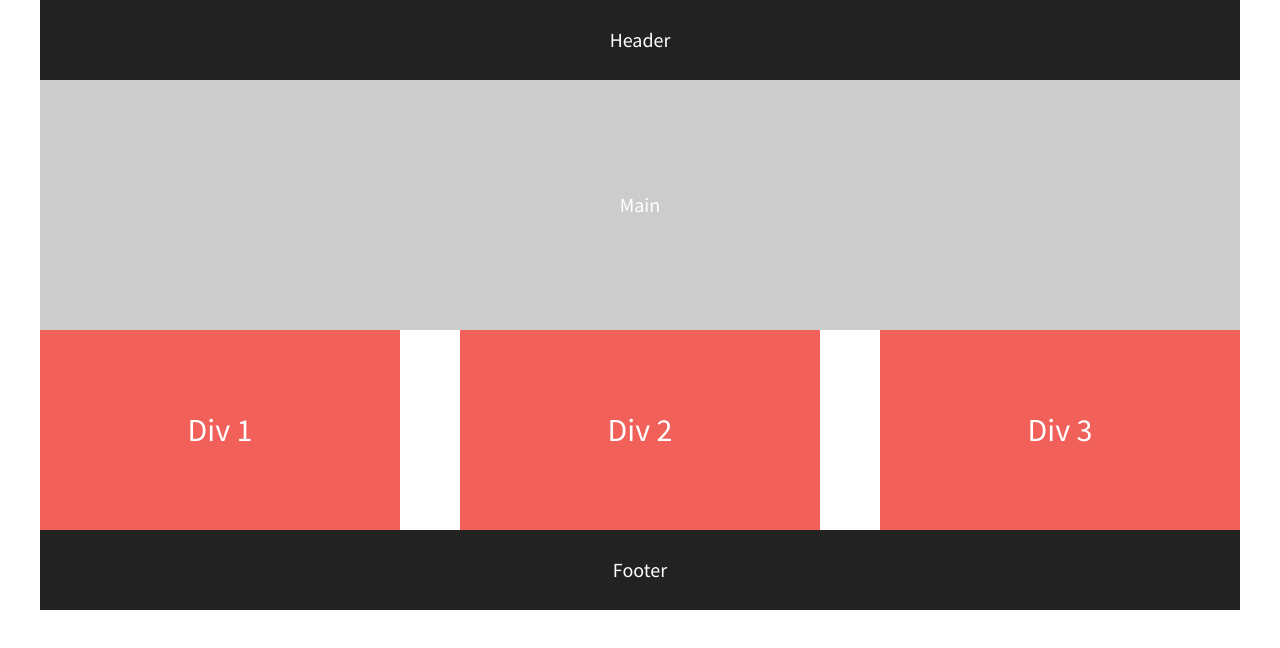
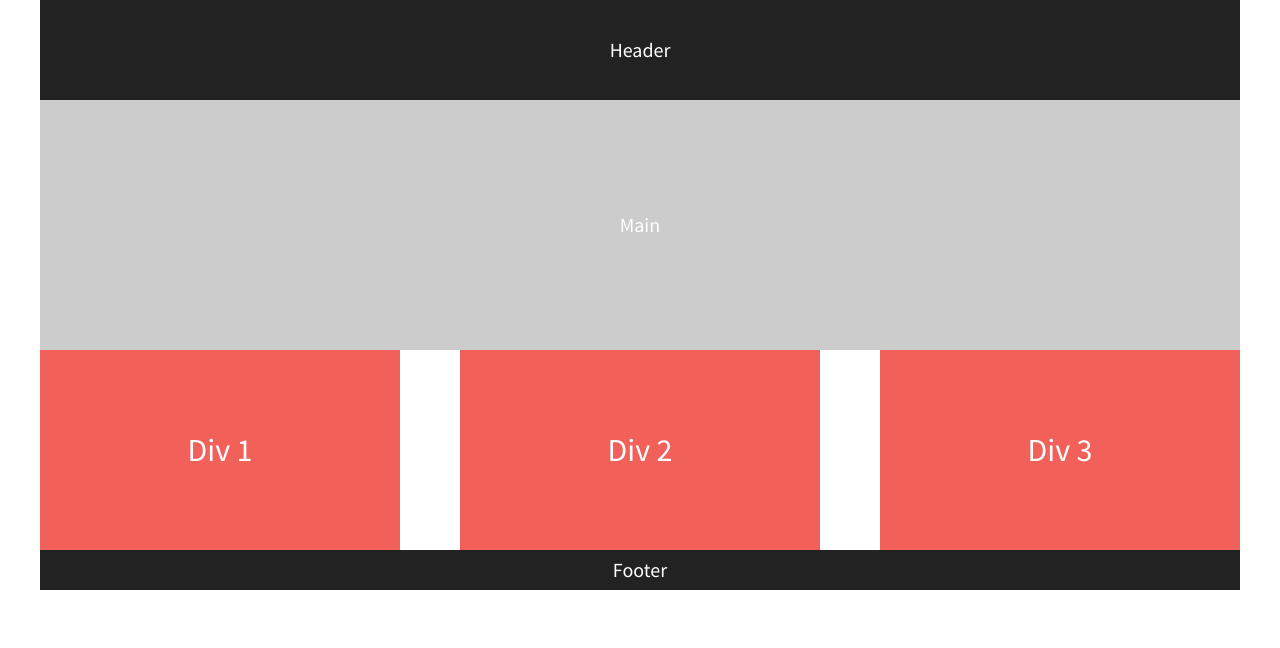
Before and after one commit to kea333/flexbox-starter, a plain HTML site: page index.html in a window 1280 px wide. Drawn offline with nearby package versions, Linux system fonts and the light colour scheme.

Commit message:
Altered proportions for more accurate representation

```diff
--- a/css/main.css
+++ b/css/main.css
@@ -111,13 +111,23 @@ body {
   color: #fff;
 }
 
-header,
+                                    /* CS : separated header from footer */
+
+header {                            /* CS : added display, justify-content and align-items */
+    display: flex;
+    justify-content: center;
+    align-items: center;
+    background-color: #222;
+    height: 100px;                  /* CS : changed height from 80px to 100px */
+    width: 100%;
+  }
+
 footer {                            /* CS : added display, justify-content and align-items */
   display: flex;
   justify-content: center;
   align-items: center;
   background-color: #222;
-  height: 80px;
+  height: 40px;                     /* CS : changed height from 80px to 40px */
   width: 100%;
 }
 
```
